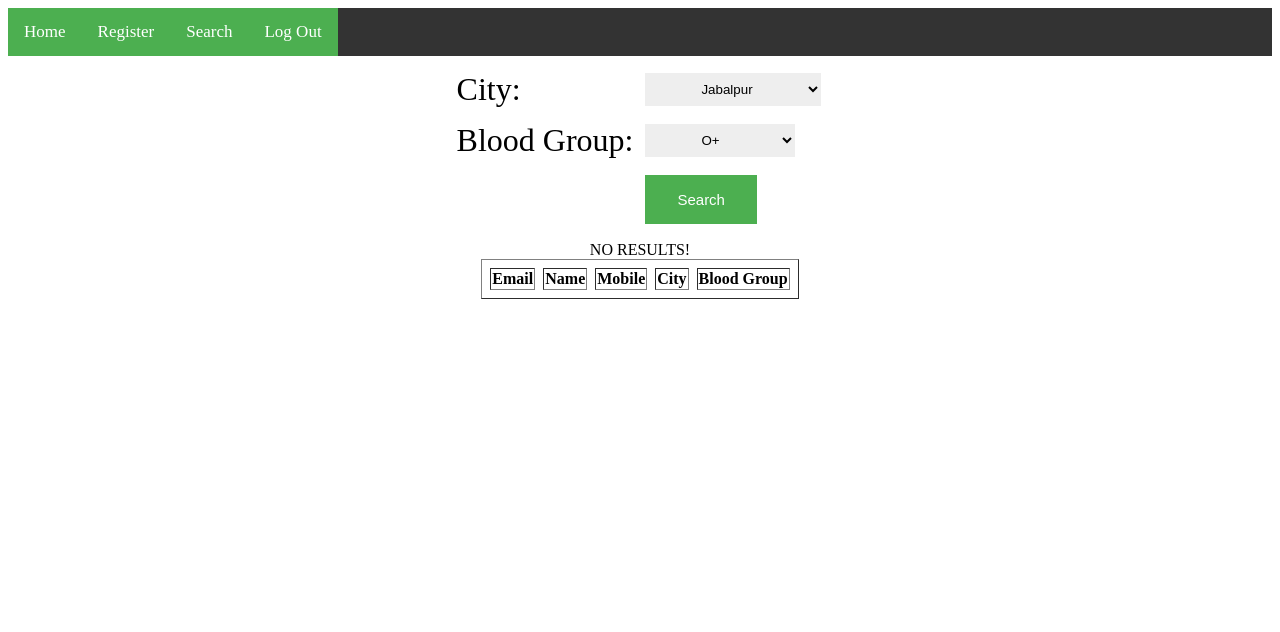
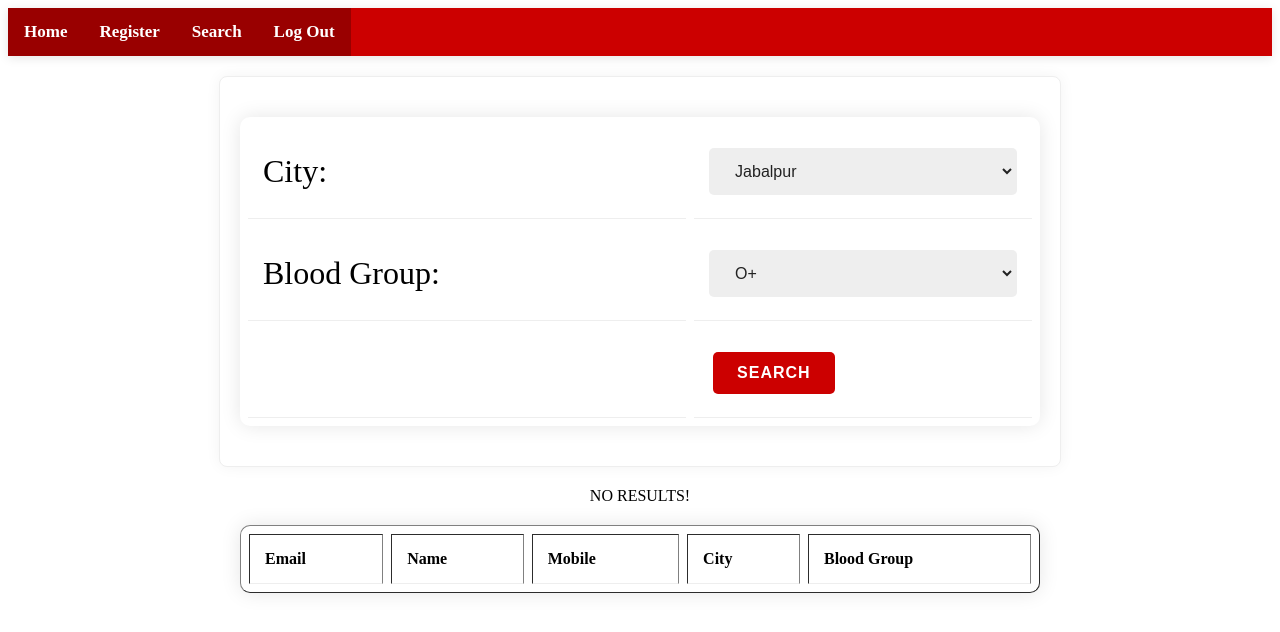
Before and after one commit to mehtasumti/Blood-Bank-Managemt-System-using-AWS-Cloud, a PHP site: page /search1.php in a window 1280 px wide. Shown: the top 632 px of the page. Run offline with PHP 8.4, Linux system fonts and the light colour scheme; data that the repository does not hold is empty.

Commit message:
style.css

```diff
--- a/BBMSystem/style.css
+++ b/BBMSystem/style.css
@@ -1,80 +1,218 @@
+:root {
+    --blood-red: #c00;
+    --dark-red: #900;
+    --light-red: #fdd;
+    --white: #fff;
+    --black: #222;
+    --gray: #f5f5f5;
+    --light-gray: #EEEEEE;
+    --green: #4CAF50;
+    --dark-green: #3e8e41;
+}
 
-table{
-	border-spacing: 8px;
+/* Table Styles */
+table {
+    border-spacing: 8px;
+    width: 100%;
+    max-width: 800px;
+    margin: 20px auto;
+    background-color: var(--white);
+    border-radius: 10px;
+    box-shadow: 0 0 20px rgba(0,0,0,0.1);
+    overflow: hidden;
 }
 
 th, td {
-
-	border-spacing: 4px;
+    padding: 15px;
+    text-align: left;
+    border-bottom: 1px solid var(--light-gray);
+    transition: all 0.3s ease;
 }
 
-form{
-
-	border: 1px #EEEEEE;
-	margin: 4px 2px;
-
+tr:hover td {
+    background-color: var(--light-red);
 }
 
-input[type=text], input[type=password] ,input[type=email] {
-background-color: #EEEEEE;
-border: none;
-color: black;
-width:auto;
-padding: 8px 52px;
-text-decoration: none;
-margin: 4px 2px;
-cursor: pointer;
+/* Form Styles */
+form {
+    border: 1px solid var(--light-gray);
+    border-radius: 8px;
+    padding: 20px;
+    margin: 20px auto;
+    max-width: 800px;
+    background-color: var(--white);
+    box-shadow: 0 0 15px rgba(0,0,0,0.05);
 }
-select,option{
-	background-color: #EEEEEE;
-border: none;
-color: black;
-width:auto;
-padding: 8px 52px;
-text-decoration: none;
-margin: 4px 2px;
-cursor: pointer;
+
+/* Input Styles */
+input[type=text],
+input[type=password],
+input[type=email],
+input[type=tel],
+select {
+    background-color: var(--light-gray);
+    border: 2px solid transparent;
+    color: var(--black);
+    width: 100%;
+    padding: 12px 20px;
+    margin: 8px 0;
+    border-radius: 5px;
+    transition: all 0.3s ease;
+    font-size: 16px;
 }
-input[type=submit], input[type=reset] {
-background-color: #4CAF50;
-border: none;
-color: white;
-font-size:15px;
-padding: 16px 32px;
-text-decoration: bold;
-margin: 4px 2px;
-cursor: pointer;
+
+input[type=text]:focus,
+input[type=password]:focus,
+input[type=email]:focus,
+input[type=tel]:focus,
+select:focus {
+    border-color: var(--blood-red);
+    outline: none;
+    box-shadow: 0 0 5px rgba(200,0,0,0.2);
+    background-color: var(--white);
 }
-.topnav{
-	overflow:hidden;
-	background-color:#333;
+
+/* Button Styles */
+input[type=submit],
+input[type=reset],
+button {
+    background-color: var(--blood-red);
+    border: none;
+    color: var(--white);
+    font-size: 16px;
+    padding: 12px 24px;
+    text-decoration: none;
+    margin: 8px 4px;
+    cursor: pointer;
+    border-radius: 5px;
+    transition: all 0.3s ease;
+    font-weight: 600;
+    text-transform: uppercase;
+    letter-spacing: 1px;
 }
-.topnav a{
-    float:left;
-	color:#f2f2f2;
-	text-align:center;
-	padding:14px 16px;
-	text-decoration:none;
-	font-size:17px;
+
+input[type=submit]:hover,
+input[type=reset]:hover,
+button:hover {
+    background-color: var(--dark-red);
+    transform: translateY(-2px);
+    box-shadow: 0 4px 8px rgba(0,0,0,0.1);
 }
-.topnav a:hover{
-	color:black;
-	background-color:#ddd;
+
+input[type=reset] {
+    background-color: var(--gray);
+    color: var(--black);
 }
-.topnav a.active{
 
-	background-color:#4CAF50;
-	color:white;
+input[type=reset]:hover {
+    background-color: #e0e0e0;
 }
-h1{
-	text-align: center;
-	text-transform: uppercase;
+
+/* Navigation Styles */
+.topnav {
+    overflow: hidden;
+    background-color: var(--blood-red);
+    position: sticky;
+    top: 0;
+    z-index: 100;
+    box-shadow: 0 2px 10px rgba(0,0,0,0.1);
 }
-p{
-	text-indent: 50px;
-	text-align: justify;
 
+.topnav a {
+    float: left;
+    color: var(--white);
+    text-align: center;
+    padding: 14px 16px;
+    text-decoration: none;
+    font-size: 17px;
+    transition: all 0.3s ease;
 }
-ol{
-	color: black;
+
+.topnav a:hover {
+    background-color: var(--light-red);
+    color: var(--blood-red);
 }
+
+.topnav a.active {
+    background-color: var(--dark-red);
+    color: var(--white);
+    font-weight: bold;
+}
+
+/* Typography */
+h1 {
+    text-align: center;
+    text-transform: uppercase;
+    color: var(--blood-red);
+    margin: 30px 0;
+    font-size: 2.2rem;
+    position: relative;
+}
+
+h1:after {
+    content: '';
+    display: block;
+    width: 100px;
+    height: 3px;
+    background: var(--blood-red);
+    margin: 15px auto;
+}
+
+p {
+    text-align: justify;
+    line-height: 1.6;
+    margin: 15px 0;
+    padding: 0 20px;
+}
+
+ol, ul {
+    color: var(--black);
+    padding-left: 40px;
+    line-height: 1.6;
+}
+
+/* Responsive Design */
+@media (max-width: 768px) {
+    table {
+        border-spacing: 4px;
+    }
+
+    th, td {
+        padding: 10px;
+        display: block;
+        width: 100%;
+    }
+
+    .topnav a {
+        padding: 12px 10px;
+        font-size: 15px;
+    }
+
+    input[type=submit],
+    input[type=reset],
+    button {
+        width: 100%;
+        margin: 8px 0;
+    }
+}
+
+/* Animation Effects */
+@keyframes fadeIn {
+    from { opacity: 0; transform: translateY(20px); }
+    to { opacity: 1; transform: translateY(0); }
+}
+
+form, table {
+    animation: fadeIn 0.5s ease-out;
+}
+
+/* Special Elements */
+.blood-drop {
+    color: var(--blood-red);
+    margin-right: 8px;
+}
+
+.required:after {
+    content: " *";
+    color: var(--blood-red);
+}
```
